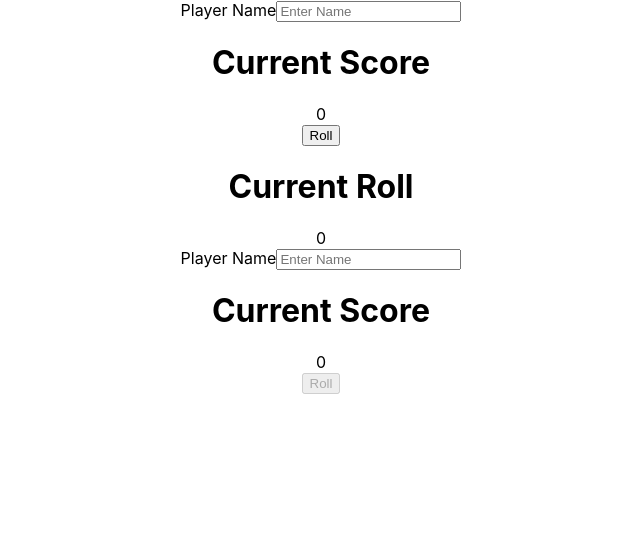
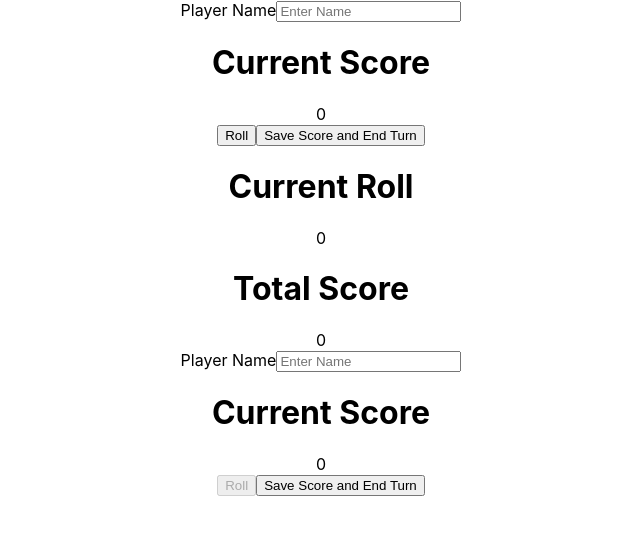
Before and after one commit to ccooper2382/p.i.g, a React (Create React App) app: page / in a window 1280 px wide. Shown: the top 534 px of the page, without its empty margins (319-959 px from the left). Built offline with nearby package versions, Linux system fonts and the light colour scheme.

Commit message:
Add files via upload

```diff
--- a/src/App.js
+++ b/src/App.js
@@ -2,6 +2,7 @@ import './App.css';
 import {useState} from "react";
 import PlayerTile from "./components/playerTile";
 import CurrentRoll from "./components/currentRoll";
+import TotalScore from "./components/totalScore";
 
 function App() {
 
@@ -14,6 +15,7 @@ function App() {
     const [playerTwoTurn, setPlayerTwoTurn] = useState(false)
 
     const [currentRoll, setCurrentRoll] = useState(0)
+    const [currentTotal, setCurrentTotal] = useState(0)
 
     const handlePlayerOneNameChange = (event) => {
         setPlayerOneName(event.target.value)
@@ -23,13 +25,31 @@ function App() {
         setPlayerTwoName(event.target.value)
     }
 
+    const handleScoreSaveOne = () => {
+        setPlayerOneScore(currentTotal + playerOneScore)
+        setPlayerOneTurn(false)
+        setPlayerTwoTurn(true)
+        setCurrentTotal(0)
+        setCurrentRoll(0)
+    }
+
+    const handleScoreSaveTwo = () => {
+        setPlayerTwoScore(currentTotal + playerTwoScore)
+        setPlayerTwoTurn(false)
+        setPlayerOneTurn(true)
+        setCurrentTotal(0)
+        setCurrentRoll(0)
+    }
+
     //inclusive random number generator
     const rollEm = (min, max) => {
-        return Math.floor(Math.random() * (max - min + 1) ) + min;
+        return Math.floor(Math.random() * (max - min + 1)) + min;
     }
 
     const handleCurrentRollChange = () => {
-        setCurrentRoll(rollEm(1,6))
+        let roll = rollEm(1, 6)
+        setCurrentRoll(roll)
+        setCurrentTotal(currentTotal + roll)
 
     }
 
@@ -39,10 +59,12 @@ function App() {
             setPlayerOneTurn(false)
             setPlayerTwoTurn(true)
             setCurrentRoll(0)
+            setCurrentTotal(0)
         } else {
             setPlayerOneTurn(true)
             setPlayerTwoTurn(false)
             setCurrentRoll(0)
+            setCurrentTotal(0)
         }
 
     }
@@ -54,13 +76,16 @@ function App() {
                         score={playerOneScore}
                         turn={playerOneTurn}
                         onChange={handlePlayerOneNameChange}
-                        onRoll={handleCurrentRollChange}/>
+                        onRoll={handleCurrentRollChange}
+                        onSave={handleScoreSaveOne}/>
             <CurrentRoll value={currentRoll}/>
+            <TotalScore value={currentTotal}/>
             <PlayerTile name={playerTwoName}
                         score={playerTwoScore}
                         turn={playerTwoTurn}
                         onChange={handlePlayerTwoNameChange}
-                        onRoll={handleCurrentRollChange}/>
+                        onRoll={handleCurrentRollChange}
+                        onSave={handleScoreSaveTwo}/>
 
         </div>
     );
--- a/src/components/currentRoll.jsx
+++ b/src/components/currentRoll.jsx
@@ -7,6 +7,7 @@ function CurrentRoll({value}) {
         <div>
             <h1>Current Roll</h1>
             <div>{value}</div>
+
         </div>
     );
 }
--- a/src/components/playerTile.jsx
+++ b/src/components/playerTile.jsx
@@ -1,5 +1,6 @@
 import React from 'react';
 import RollButton from "./rollButton";
+import SaveScoreButton from "./saveScoreButton";
 
 function PlayerTile(props) {
 
@@ -20,6 +21,7 @@ function PlayerTile(props) {
             </div>
             <RollButton turn={props.turn}
                         onRoll={props.onRoll}/>
+            <SaveScoreButton onSave = {props.onSave} />
         </div>
     );
 }
--- /dev/null
+++ b/src/components/saveScoreButton.jsx
@@ -0,0 +1,9 @@
+import React from 'react';
+
+function SaveScoreButton(props) {
+    return (
+        <button onClick={props.onSave}>Save Score and End Turn</button>
+    );
+}
+
+export default SaveScoreButton;
--- /dev/null
+++ b/src/components/totalScore.jsx
@@ -0,0 +1,12 @@
+import React from 'react';
+
+function TotalScore(props) {
+    return (
+        <div>
+        <h1>Total Score</h1>
+        <div>{props.value}</div>
+        </div>
+    );
+}
+
+export default TotalScore;
```
